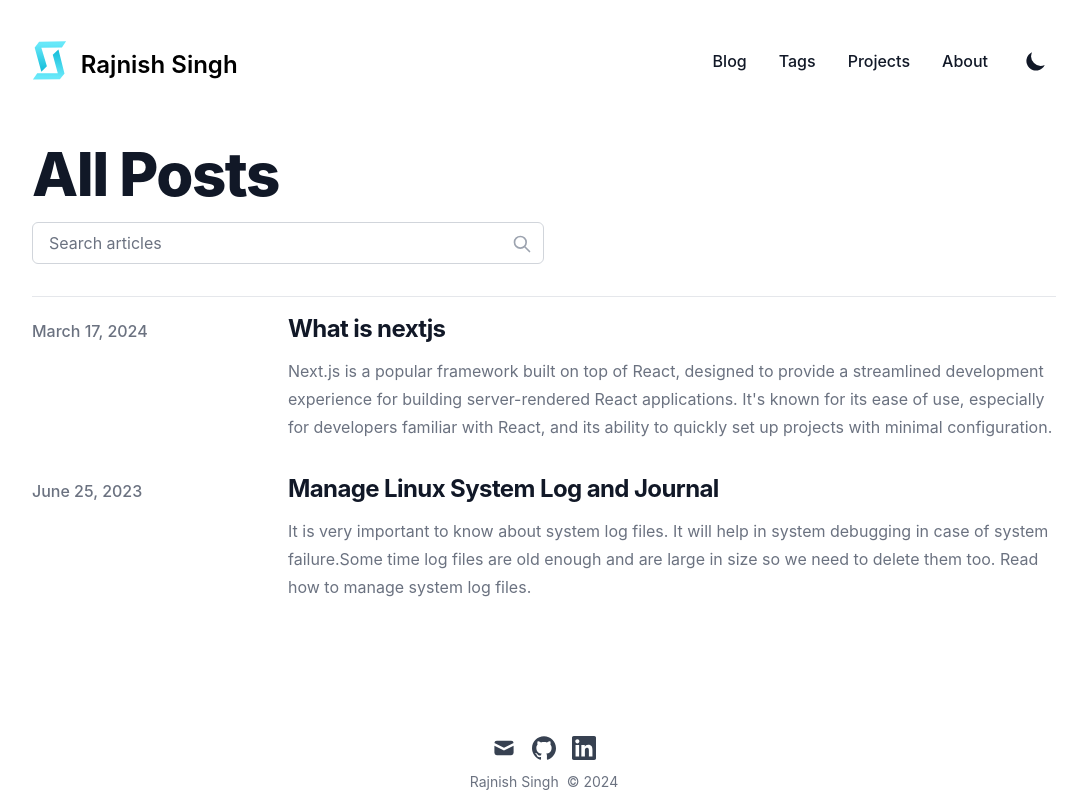
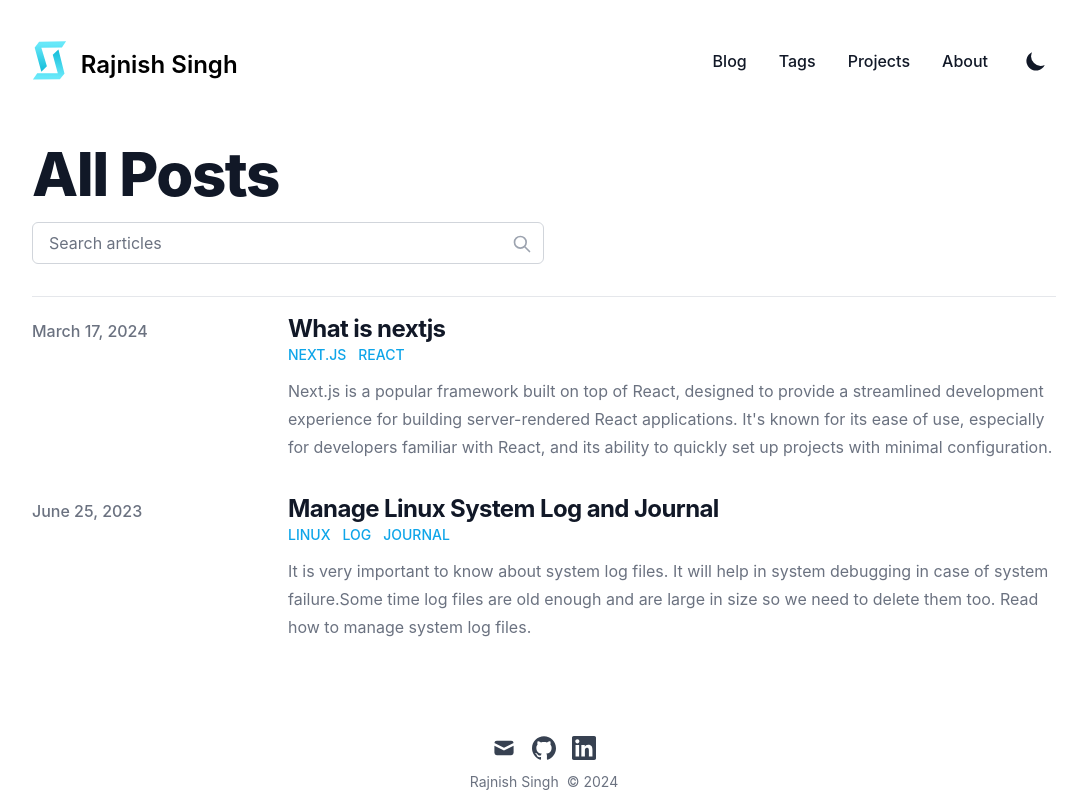
Before and after one commit to rajnish93/Blog, a Next.js app: page /blog in a window 1280 px wide. Shown: the whole page, without its empty margins (96-1178 px from the left). Built offline with nearby package versions, Linux system fonts and the light colour scheme.

Commit message:
added tag information in blog list

```diff
--- a/app/components/blogList.tsx
+++ b/app/components/blogList.tsx
@@ -4,6 +4,7 @@ import { useState } from "react";
 import Link from "@/components/customLink";
 import { PostProps } from "@/lib/mdx";
 import formatDate from "@/lib/utils/formatDate";
+import Tag from "@/components/tag";
 
 interface BlogListProps {
   posts: PostProps[];
@@ -82,6 +83,11 @@ export default function BlogList({
                           {title}
                         </Link>
                       </h3>
+                      <div className="flex flex-wrap">
+                        {tags.map((tag) => (
+                          <Tag key={tag} text={tag} />
+                        ))}
+                      </div>
                     </div>
                     <div className="prose text-gray-500 max-w-none dark:text-gray-400">
                       {summary}
```
